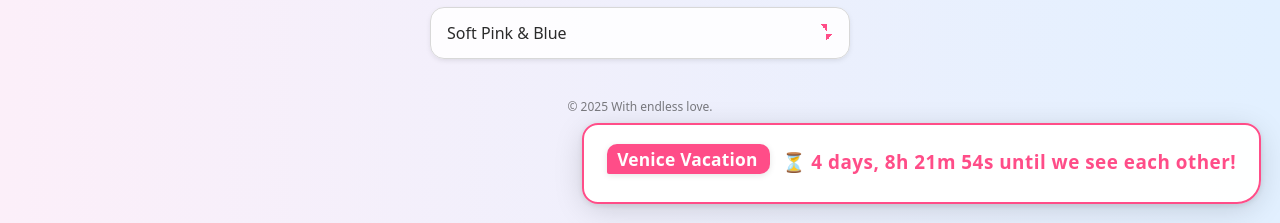
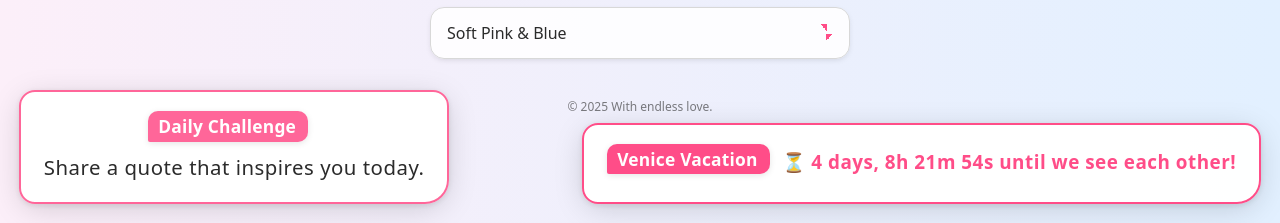
Before and after one commit to sspelkus/giulys-comfort-button, a plain HTML site: page index.html in a window 1280 px wide. Shown: the part 577-800 px from the top of the page. Drawn offline with Linux system fonts and the light colour scheme.

Commit message:
added daily Challenges

```diff
--- a/index.html
+++ b/index.html
@@ -17,7 +17,9 @@
     <div class="actions">
       <button class="btn" id="comfortBtn" type="button" aria-describedby="messageBox">Click me, my Love 💕</button>
       <button class="btn" id="hugBtn" type="button" style="background:var(--pink-accent);margin-left:0.5em;">Emotional Hug 🤗</button>
-  <button class="btn" id="breatheBtn" type="button" style="background:#7ed6df;margin-left:0.5em;">Breathing Exercise ❤️</button>
+      <button class="btn" id="breatheBtn" type="button" style="background:#7ed6df;margin-left:0.5em;">Breathing Exercise ❤️</button>
+    </div>
+  <div class="daily-challenge-floating" id="dailyChallengeBox"></div>
     </div>
     <div id="breatheOverlay" aria-modal="true" role="dialog" tabindex="-1" style="display:none;">
       <div class="breathe-modal">
@@ -53,6 +55,56 @@
 
   <noscript><p style="margin-top:1rem;font-size:.9rem;opacity:.7">This little comfort button needs JavaScript to show the love notes 💕</p></noscript>
   <script>
+    // Daily Challenge Feature
+    const dailyChallenges = [
+      "Send me a selfie with your biggest smile! 😊",
+      "Write down three things you’re grateful for today.",
+      "Listen to your favorite song and think of me! 🎶",
+      "Go for a short walk and take a photo of something beautiful.",
+      "Text me a random fun fact about yourself!",
+      "Draw a little doodle and send it to me.",
+      "Watch a sunset and send me a picture.",
+      "Try a new snack and tell me about it!",
+      "Send me a voice note saying something you love about us.",
+      "Write a short poem about how you feel today.",
+      "Find a heart shape in your surroundings and snap a photo.",
+      "Make a wish for us and share it with me.",
+      "Do a short breathing exercise and let me know how you feel.",
+      "Send me a GIF that makes you laugh!",
+      "Plan a future date idea and tell me about it.",
+      "Share a favorite childhood memory with me.",
+      "Try a new hairstyle and show me!",
+      "Send me a song recommendation.",
+      "Write a letter to your future self about our love.",
+      "Take a photo of your favorite cozy spot at home.",
+      "Send me a compliment!",
+      "Make a list of things you want to do together.",
+      "Send me a picture of something that reminds you of me.",
+      "Try a new hobby or craft and show me the result!",
+      "Send me a picture of your favorite mug or cup.",
+      "Share a quote that inspires you today.",
+      "Send me a photo of your favorite book or movie.",
+      "Make a playlist for us and share it.",
+      "Send me a photo of your pet or a cute animal you found online.",
+      "Write down a dream you had recently and tell me about it."
+    ];
+
+    function getDailyChallenge() {
+      // Use the day of the year to rotate challenges
+      const now = new Date();
+      const start = new Date(now.getFullYear(), 0, 0);
+      const diff = now - start;
+      const oneDay = 1000 * 60 * 60 * 24;
+      const dayOfYear = Math.floor(diff / oneDay);
+      return dailyChallenges[dayOfYear % dailyChallenges.length];
+    }
+
+    function showDailyChallenge() {
+      const box = document.getElementById('dailyChallengeBox');
+      box.innerHTML = `<span>${getDailyChallenge()}</span>`;
+    }
+
+    showDailyChallenge();
     // Breathing Exercise Feature
     const breatheBtn = document.getElementById('breatheBtn');
     const breatheOverlay = document.getElementById('breatheOverlay');
--- a/style.css
+++ b/style.css
@@ -1,3 +1,81 @@
+/* Daily Challenge Floating Box */
+.daily-challenge-floating {
+  position: fixed;
+  z-index: 1000;
+  left: 1.2rem;
+  bottom: 1.2rem;
+  min-width: 210px;
+  max-width: 90vw;
+  font-size: clamp(1.05rem, 4vw, 1.18rem);
+  color: var(--pink-accent);
+  font-weight: 700;
+  letter-spacing: 0.5px;
+  background: rgba(255,255,255,0.97);
+  border-radius: 16px 16px 24px 16px;
+  padding: 1em 1.2em 1.1em 1.2em;
+  box-shadow: 0 6px 32px -4px rgba(0,0,0,0.18), 0 1.5px 6px rgba(0,0,0,0.10);
+  display: flex;
+  flex-direction: column;
+  align-items: center;
+  justify-content: center;
+  transition: box-shadow 0.2s, background 0.2s;
+  border: 2.5px solid var(--pink-accent);
+  pointer-events: auto;
+  user-select: text;
+  text-align: center;
+}
+.daily-challenge-floating::before {
+  content: "Daily Challenge";
+  display: block;
+  font-size: 0.92em;
+  font-weight: 600;
+  color: #fff;
+  background: var(--pink-accent);
+  border-radius: 10px 10px 10px 2px;
+  padding: 0.18em 0.7em 0.18em 0.6em;
+  margin-bottom: 0.38em;
+  margin-right: 0.7em;
+  letter-spacing: 0.2px;
+  box-shadow: 0 1.5px 6px rgba(0,0,0,0.10);
+}
+.daily-challenge-floating span {
+  display: block;
+  margin-top: 0.2em;
+  font-size: 1.08em;
+  color: var(--text-dark);
+  font-weight: 500;
+  line-height: 1.4;
+  text-align: center;
+}
+@media (max-width: 600px) {
+  .daily-challenge-floating {
+    left: 0.5rem;
+    right: 0.5rem;
+    bottom: 0.5rem;
+    min-width: unset;
+    max-width: 98vw;
+    border-radius: 14px 14px 18px 14px;
+    font-size: 1rem;
+    padding: 0.8em 0.7em 0.9em 0.7em;
+  }
+  .daily-challenge-floating::before {
+    font-size: 0.98em;
+    margin-bottom: 0.3em;
+    margin-right: 0.5em;
+  }
+}
+@media (prefers-color-scheme: dark) {
+  .daily-challenge-floating {
+    background: rgba(40,45,52,0.98);
+    color: #ffb3d1;
+    border-color: #ffb3d1;
+  }
+  .daily-challenge-floating::before {
+    background: #ffb3d1;
+    color: #2b2b2b;
+  }
+  .daily-challenge-floating span { color: #e8e8e8; }
+}
 /* Breathing Exercise Modal */
 #breatheOverlay {
   position: fixed;
```
